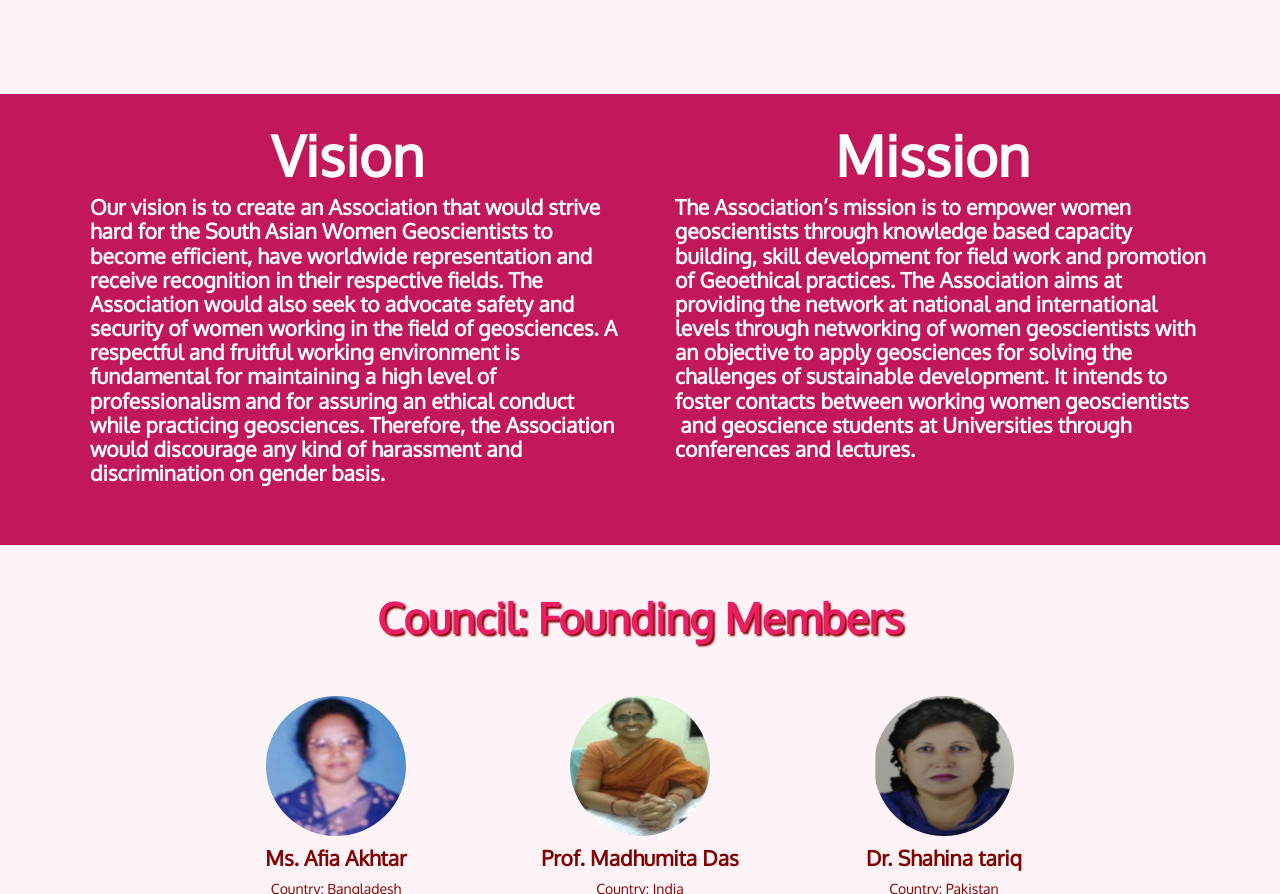
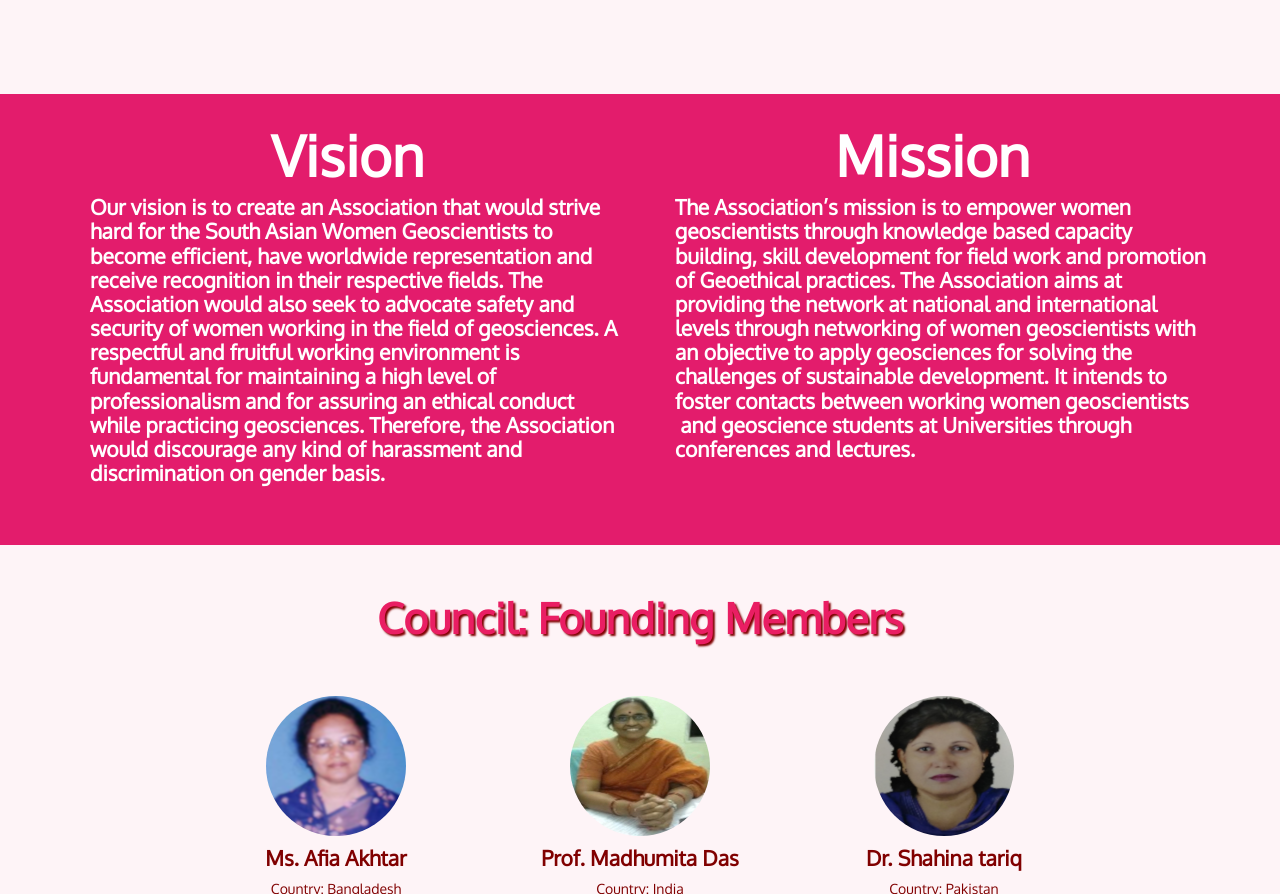
Before and after one commit to akanimax/project_saawg-agid, a plain HTML site: page index.html in a window 1280 px wide. Shown: the part 1158-2052 px from the top of the page. Drawn offline with Linux system fonts and the light colour scheme.

Commit message:
color changes

```diff
--- a/index.html
+++ b/index.html
@@ -142,7 +142,7 @@
                 <div class="item">
                   <img src="public/images/gallery/3.jpg" alt="...">
                   <div class="carousel-caption">
-                    <h2> Expand your horizons </h2>
+                    <h2> Empowering women geoscientists </h2>
                   </div>
                 </div>
 
@@ -170,7 +170,7 @@
                 <div class="item">
                   <img src="public/images/gallery/7.jpg" alt="...">
                   <div class="carousel-caption">
-                    <h2> Empowering women geoscientists  </h2>
+                    <h2> Expand your horizons </h2>
                   </div>
                 </div>
 
--- a/public/css/custom.css
+++ b/public/css/custom.css
@@ -119,7 +119,7 @@ li.current {
 }
 
 .slightly-dark-pink {
-  background-color: #C2185B;
+  background-color: #e31c6c;
 }
 
 .main-title {
```
